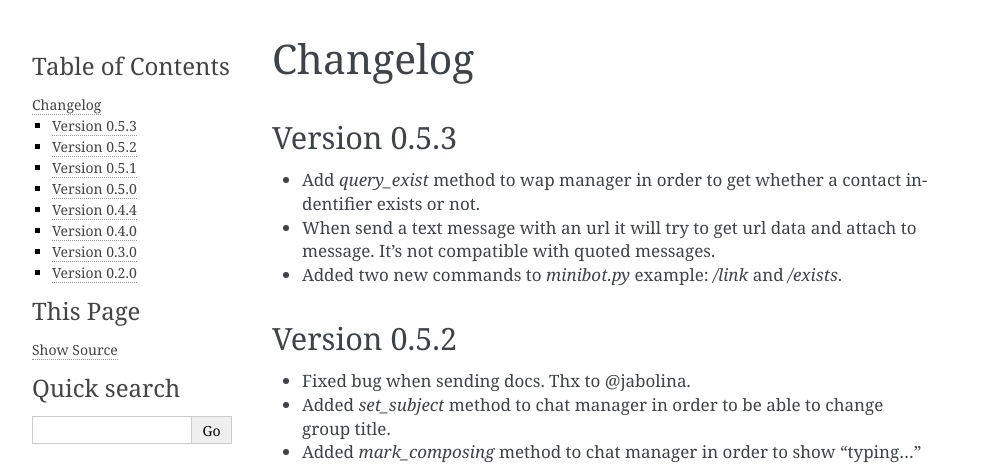
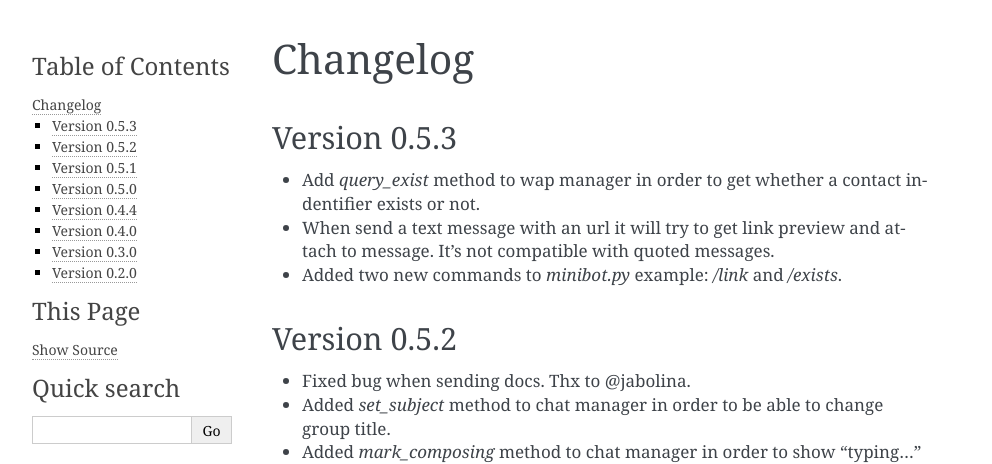
Before and after one commit to alfred82santa/whalesong, a Sphinx documentation site: the page built from docs/source/changelog.rst, in a window 1280 px wide. Shown: the top 464 px of the page, without its empty margins (148-1140 px from the left). Built offline with Sphinx 7.4.7, drawn with Linux system fonts in a browser that asks for light colours.

Commit message:
Query if an user exists and link previews

```diff
--- a/docs/source/changelog.rst
+++ b/docs/source/changelog.rst
@@ -8,7 +8,7 @@ Version 0.5.3
 
 * Add `query_exist` method to wap manager in order to get whether a contact indentifier exists or not.
 
-* When send a text message with an url it will try to get url data and attach to message.
+* When send a text message with an url it will try to get link preview and attach to message.
   It's not compatible with quoted messages.
 
 * Added two new commands to `minibot.py` example: `/link` and `/exists`.
--- a/docs/source/examples.rst
+++ b/docs/source/examples.rst
@@ -174,7 +174,7 @@ Link
 ----
 
 When a contact sends `/link [text]` it replies with `[text]`. It's very similar to `/echo`, but never quote original
-message and if there was a link it will try to get information and attach it.
+message and if there was a link it will try to get link preview and attach it.
 
 
 Example
```
